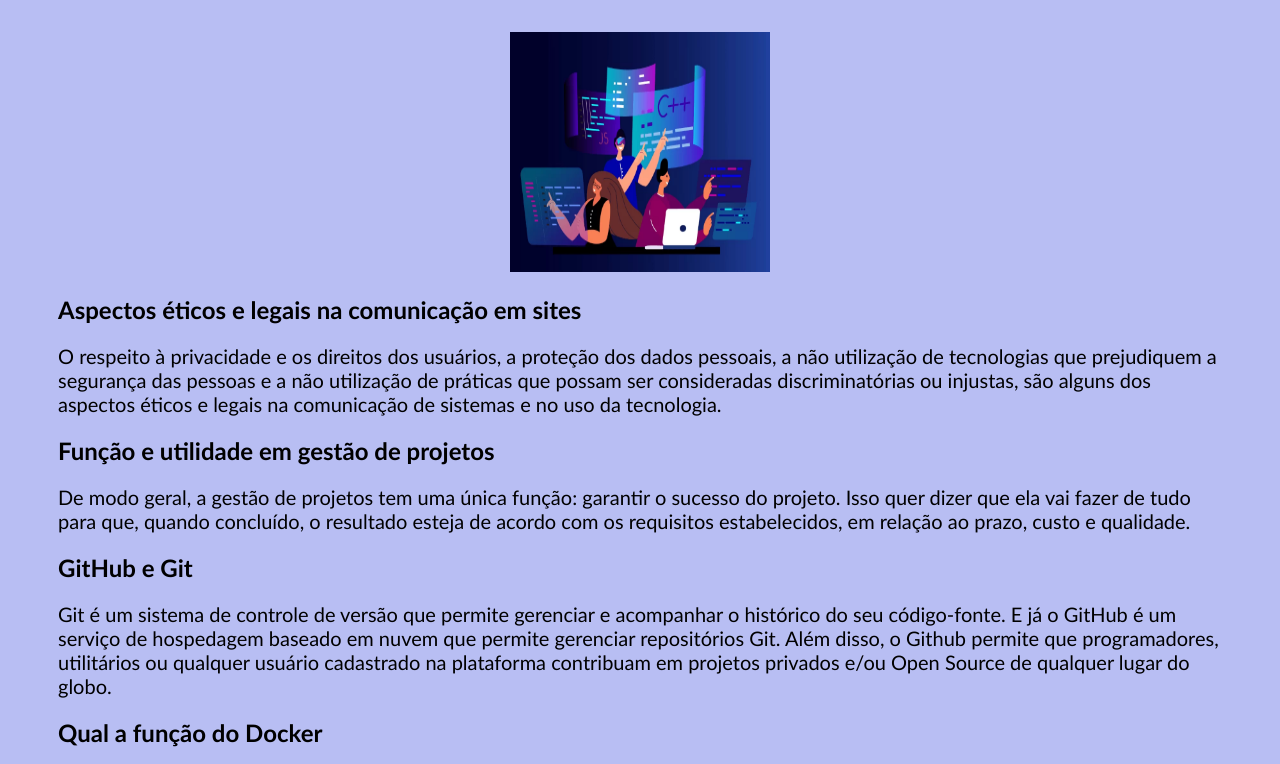
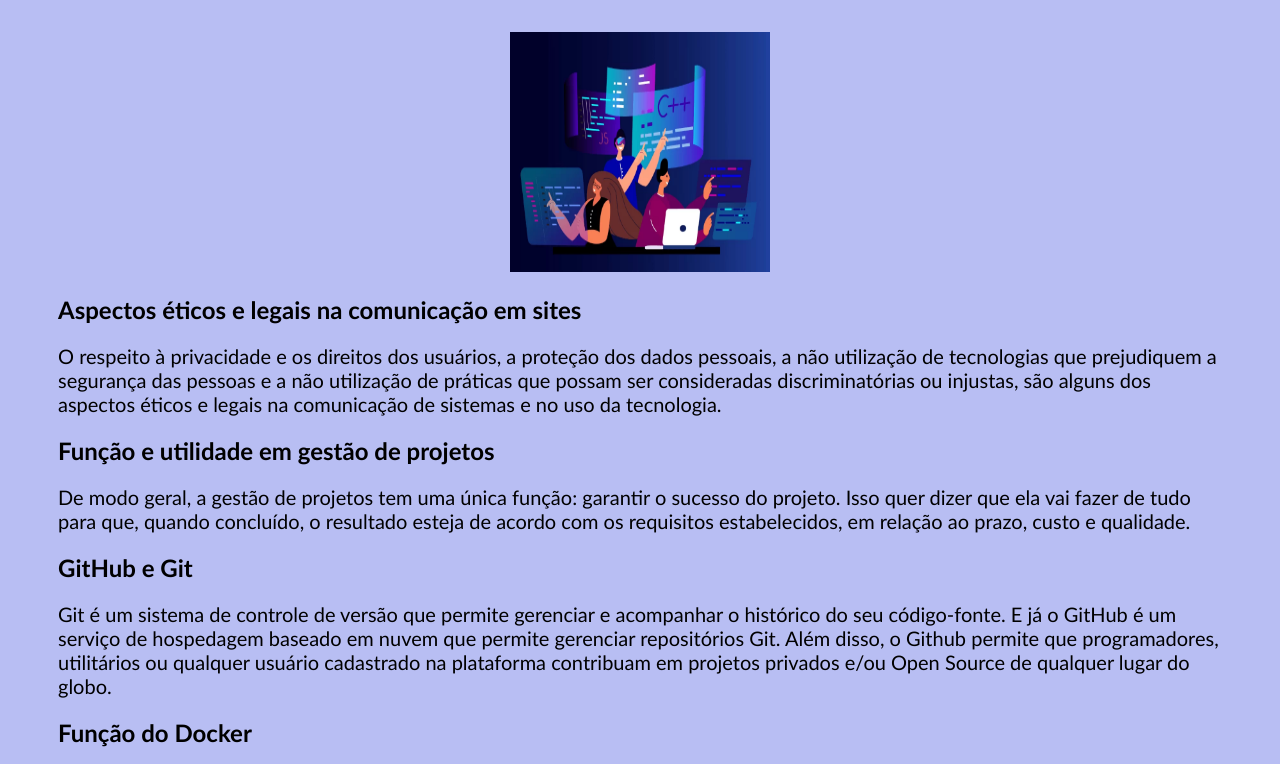
Before and after one commit to RodriguesMariaClara/second.page, a plain HTML site: page index.html in a window 1280 px wide. Shown: the part 127-891 px from the top of the page. Drawn offline with Linux system fonts and the light colour scheme.

Commit message:
Segundo commit

```diff
--- a/index.html
+++ b/index.html
@@ -50,7 +50,7 @@
         </p>
     </div>
     <div>
-        <h2>Qual a função do Docker</h2>
+        <h2>Função do Docker</h2>
         <p>
             A função de um docker é implantar aplicativos
             dentro de containers virtuais. Sua conteinerização
```
